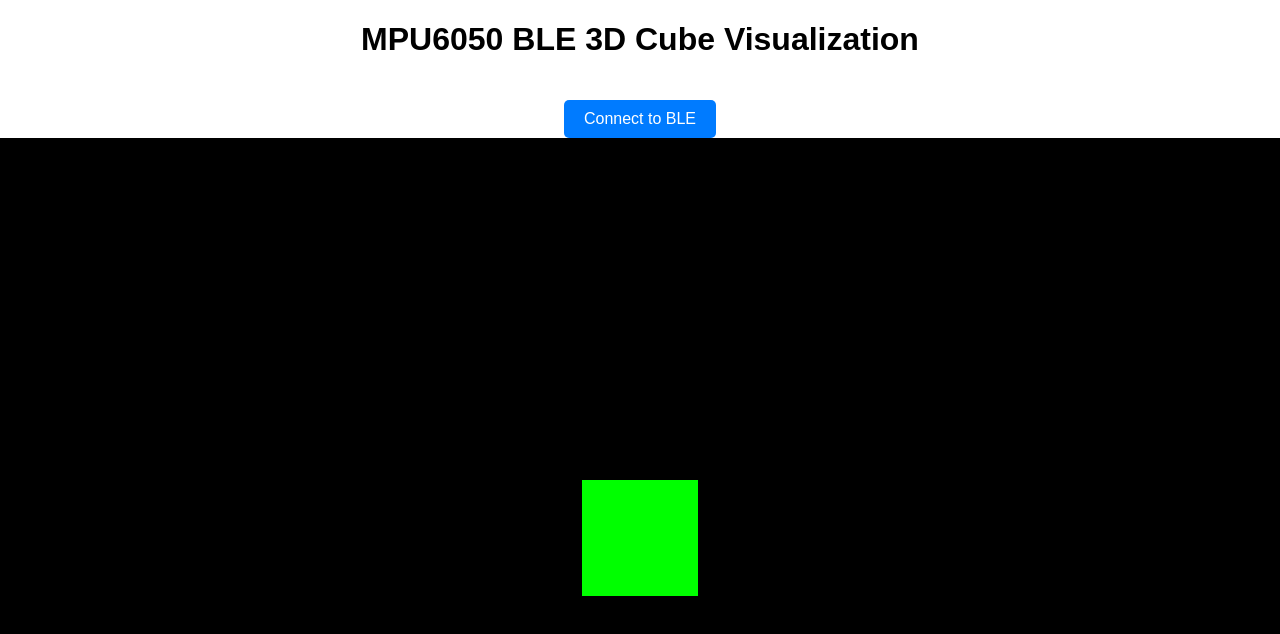
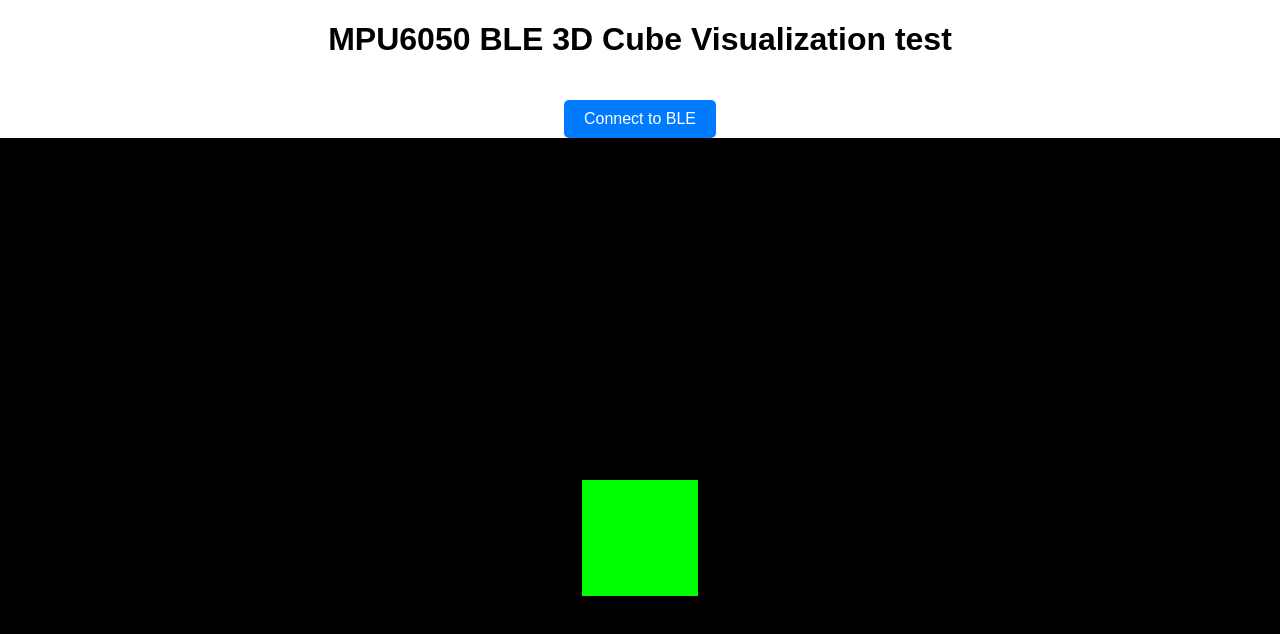
Before and after one commit to Khalaf001/mpu-6050, a plain HTML site: page index.html in a window 1280 px wide. Drawn offline with nearby package versions, Linux system fonts and the light colour scheme.

Commit message:
Add files via upload

```diff
--- a/index.html
+++ b/index.html
@@ -35,7 +35,7 @@
     </style>
 </head>
 <body>
-    <h1>MPU6050 BLE 3D Cube Visualization</h1>
+    <h1>MPU6050 BLE 3D Cube Visualization test</h1>
     <button id="connectButton">Connect to BLE</button>
     <div id="status"></div>
     <div id="container"></div>
```
